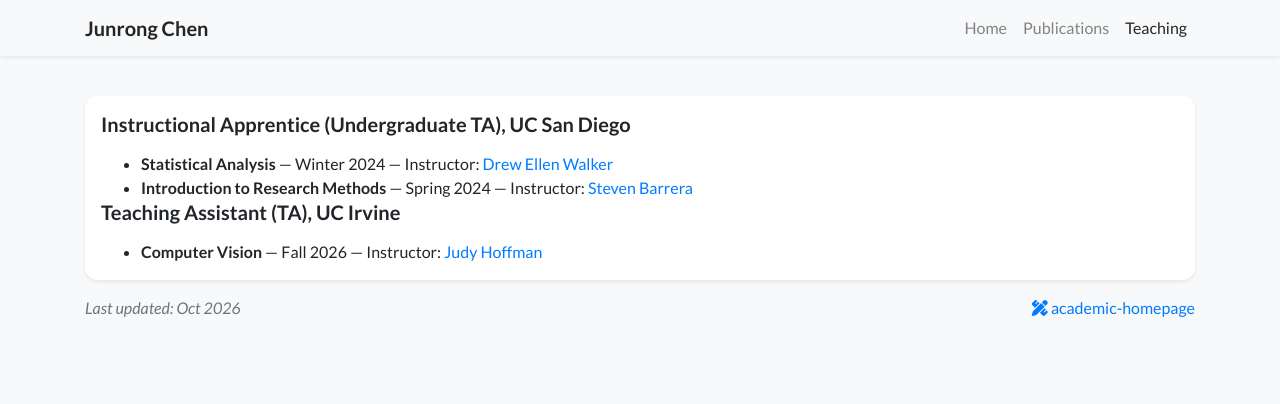
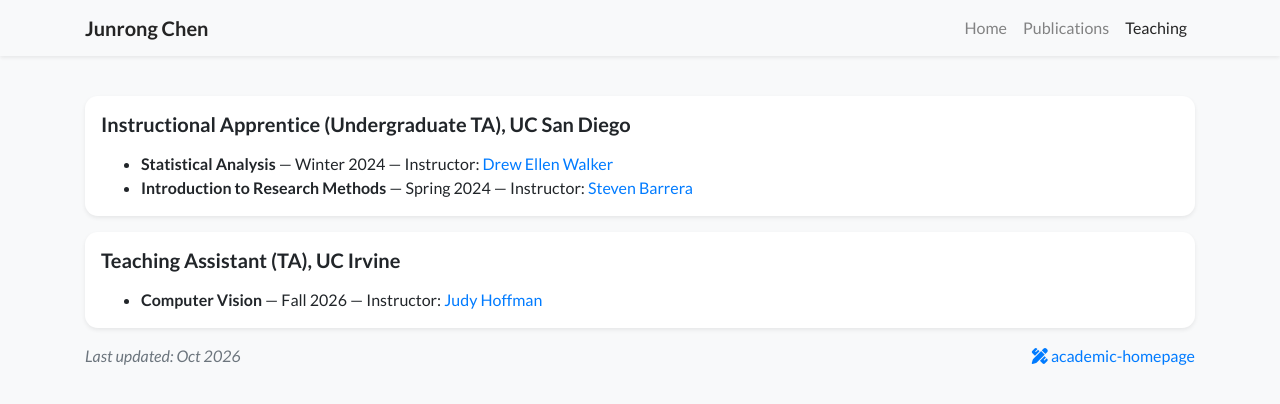
Before and after one commit to JunrongChen2004/junrongchen2004.github.io, a Jekyll site: the page built from teaching.html, in a window 1280 px wide. Shown: the top 404 px of the page. Built offline with Jekyll 4.4.1, drawn with Linux system fonts in a browser that asks for light colours; nearby versions of some CDN libraries; a style sheet for code colours, icons or effects is not loaded.

Commit message:
Update teaching.html

```diff
--- a/teaching.html
+++ b/teaching.html
@@ -19,6 +19,9 @@ navbar_title: Teaching
       <a href="https://cogsci.ucsd.edu/people/faculty/steven-barrera.html" target="_blank" rel="noopener">Steven Barrera</a>
     </li>
   </ul>
+</div>
+
+<div class="my-3 p-3 bg-white shadow-sm rounded-xl">
   <h5 class="mb-3">Teaching Assistant (TA), UC Irvine</h5>
   <ul class="mb-0">
     <li><strong>Computer Vision</strong> — Fall 2026 — Instructor:
```
